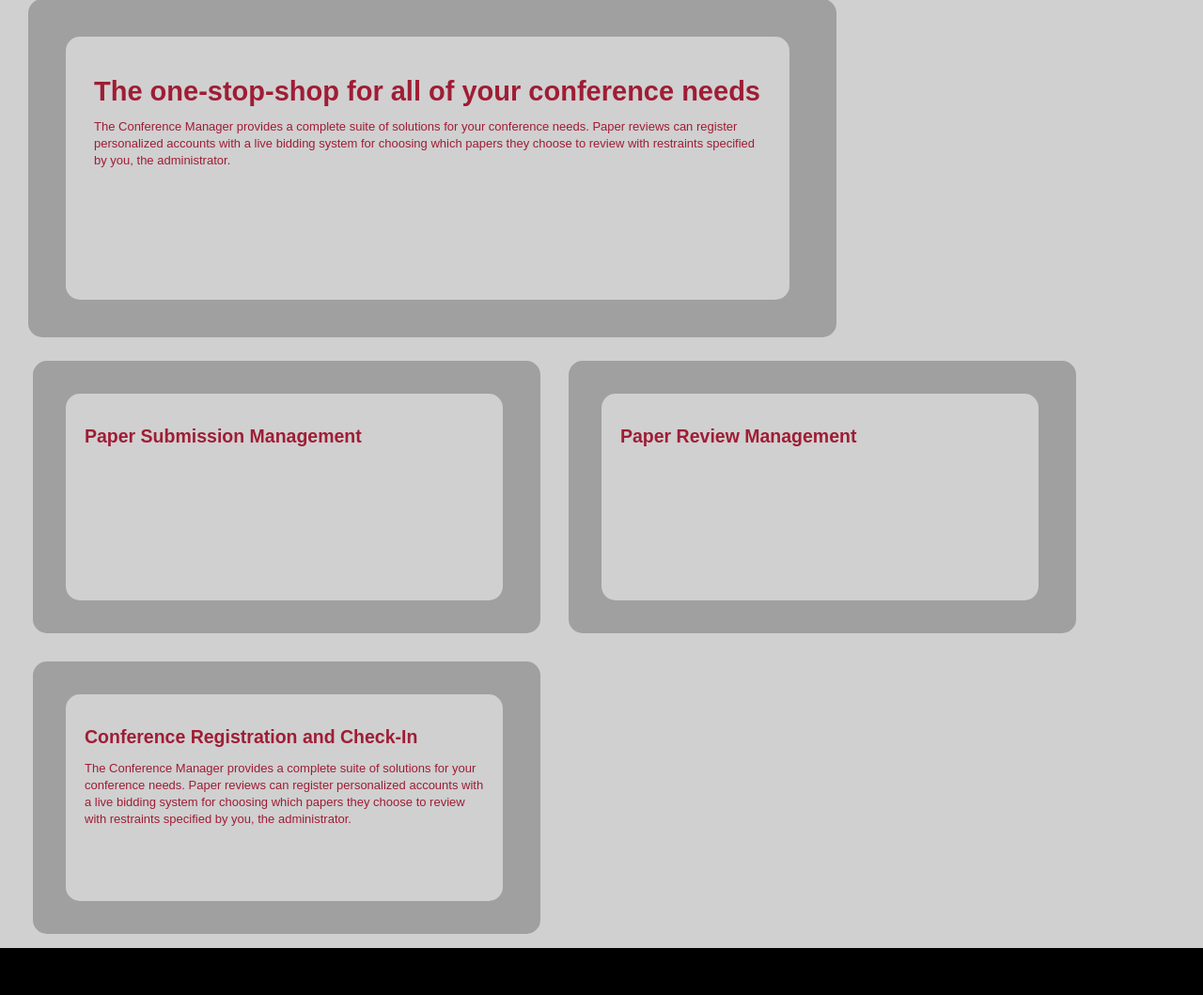
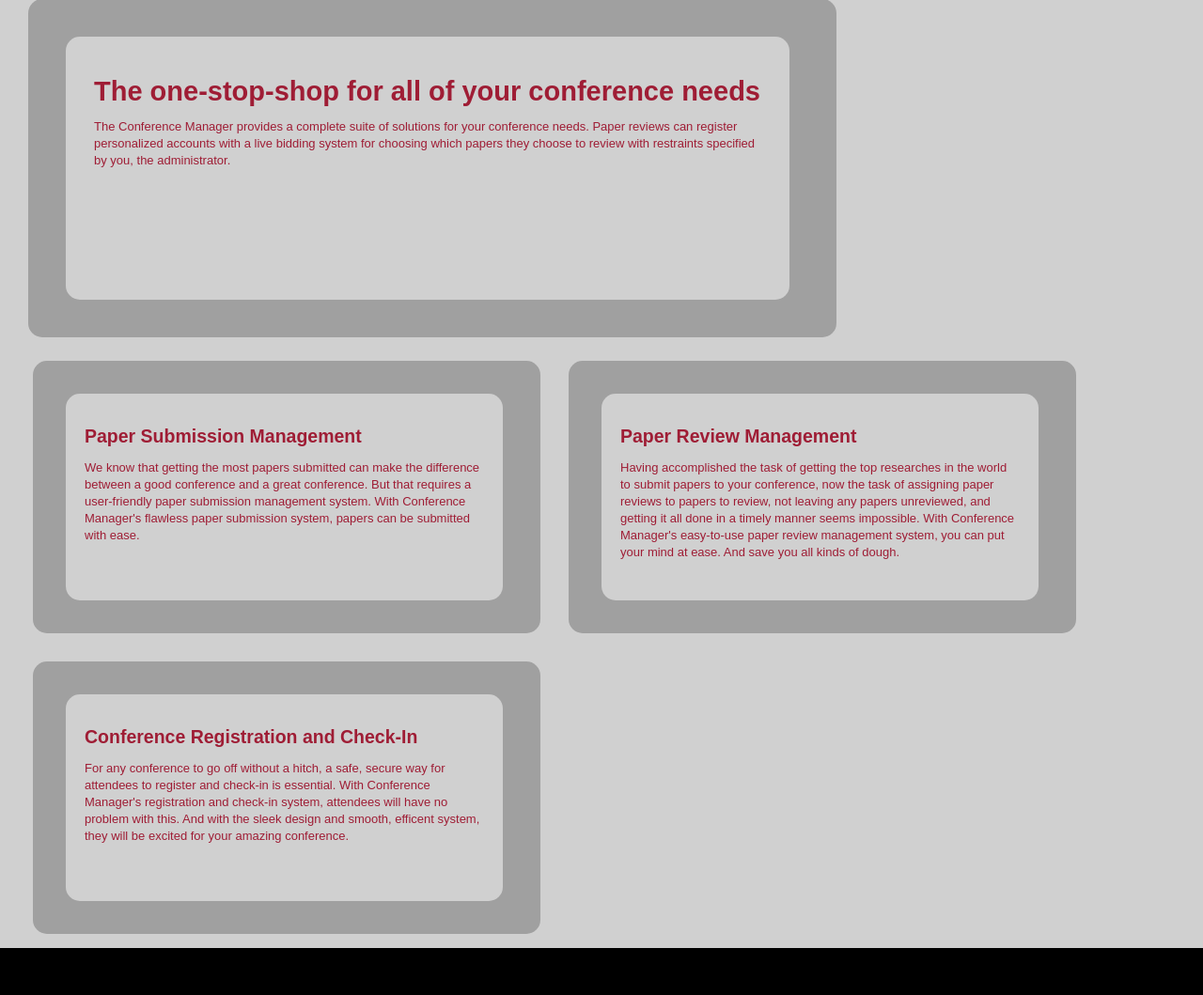
Before and after one commit to PikaJew002/ConferenceManager, a PHP site: page /?page=index in a window 1280 px wide. Shown: the part 386-1445 px from the top of the page at 94% size. Run offline with PHP 8.4, Linux system fonts and the light colour scheme.

Commit message:
Added more text content

```diff
--- a/inc/index.php
+++ b/inc/index.php
@@ -14,7 +14,10 @@
       <div class="content">
         <h2>Paper Submission Management</h2>
         <p>
-
+          We know that getting the most papers submitted can make the difference between a good
+          conference and a great conference. But that requires a user-friendly paper submission
+          management system. With Conference Manager's flawless paper submission system, papers
+          can be submitted with ease.
         </p>
       </div>
     </div>
@@ -22,7 +25,11 @@
       <div class="content">
         <h2>Paper Review Management</h2>
         <p>
-
+          Having accomplished the task of getting the top researches in the world to submit papers
+          to your conference, now the task of assigning paper reviews to papers to review, not
+          leaving any papers unreviewed, and getting it all done in a timely manner seems impossible.
+          With Conference Manager's easy-to-use paper review management system, you can put your
+          mind at ease. And save you all kinds of dough.
         </p>
       </div>
     </div>
@@ -30,9 +37,10 @@
       <div class="content">
         <h2>Conference Registration and Check-In</h2>
         <p>
-          The Conference Manager provides a complete suite of solutions for your conference needs.
-          Paper reviews can register personalized accounts with a live bidding system for choosing
-          which papers they choose to review with restraints specified by you, the administrator.
+          For any conference to go off without a hitch, a safe, secure way for attendees to register
+          and check-in is essential. With Conference Manager's registration and check-in system,
+          attendees will have no problem with this. And with the sleek design and smooth, efficent
+          system, they will be excited for your amazing conference.
         </p>
       </div>
     </div>
```
